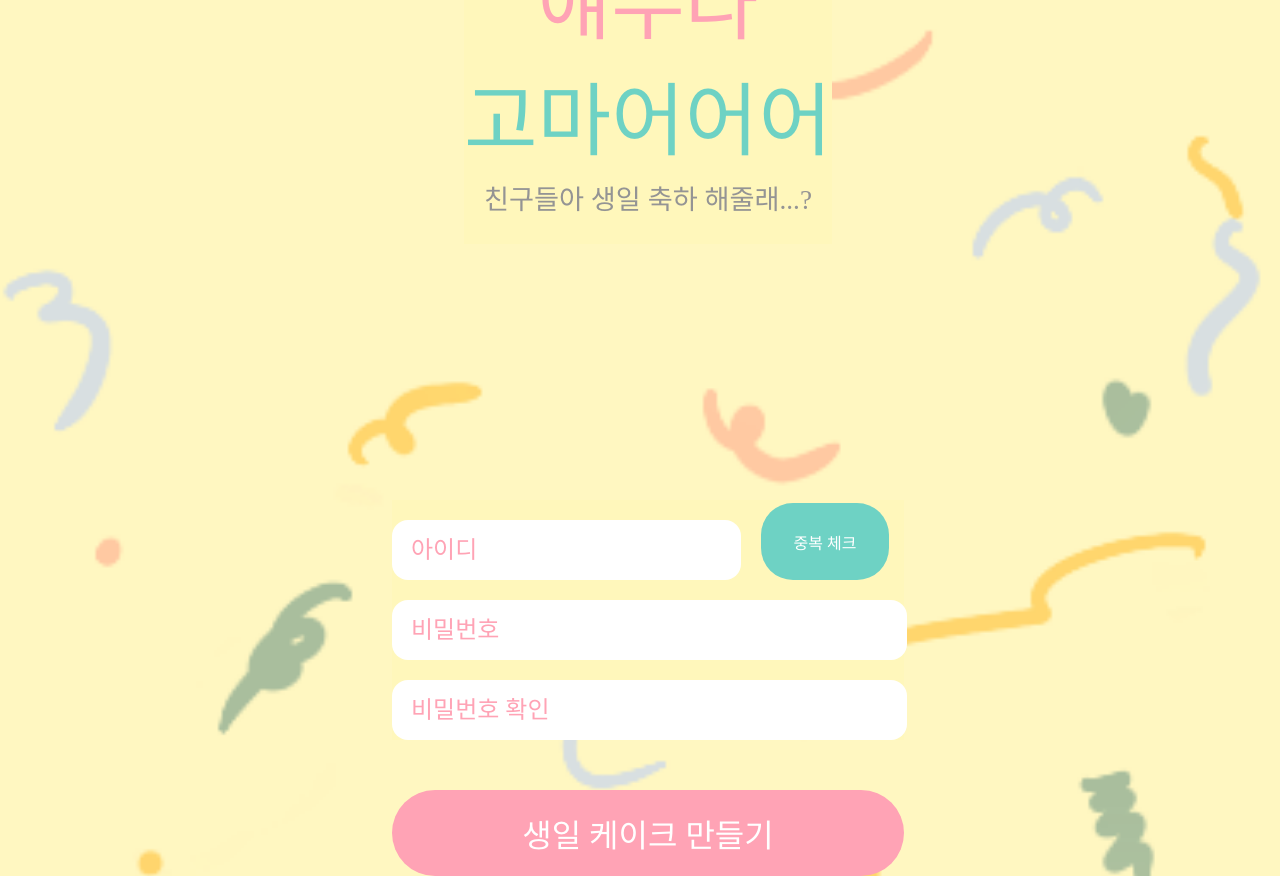
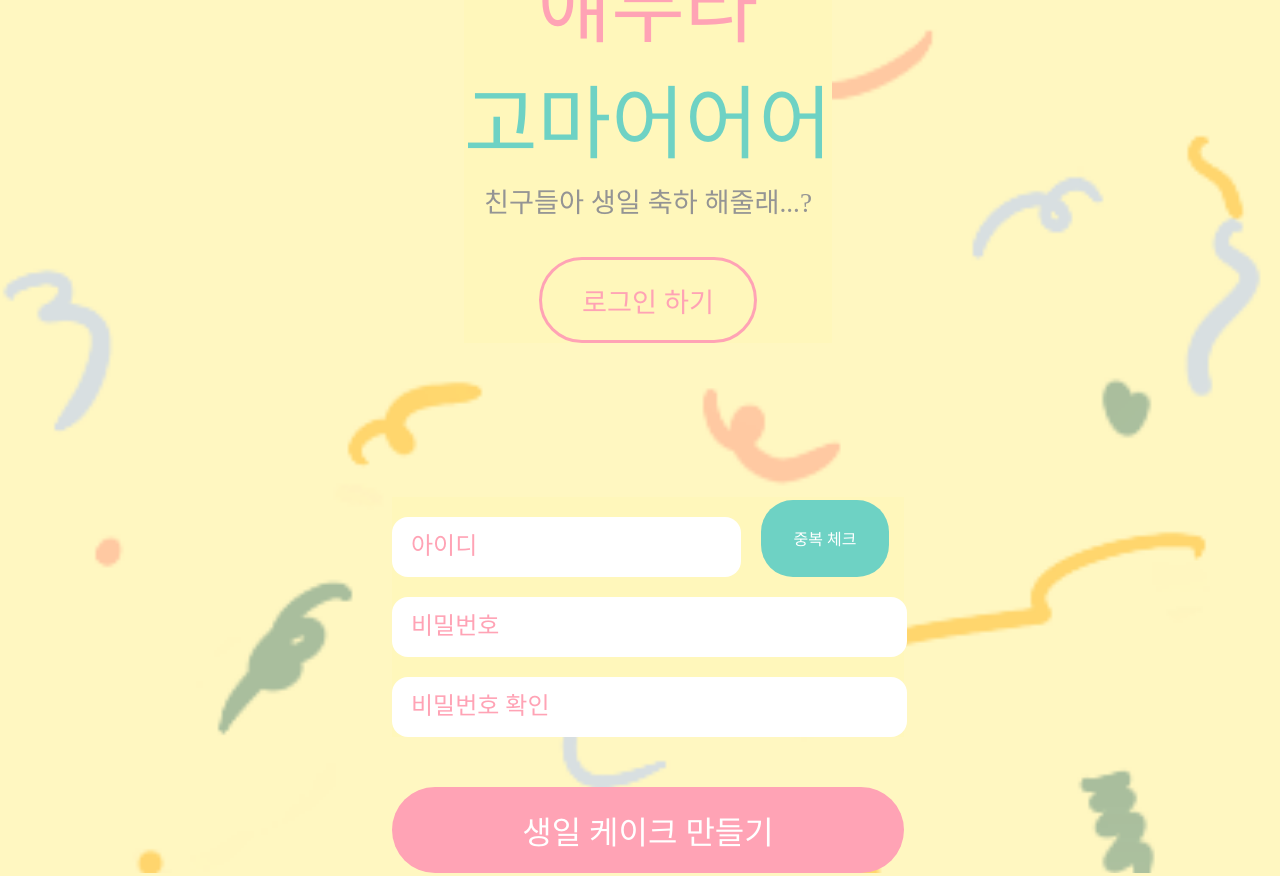
Before and after one commit to m1naworld/birthday-rollingpaper, a Flask app: page /signUp/ in a window 1280 px wide. Run offline with Flask 2, Linux system fonts and the light colour scheme; some web fonts are replaced.

Commit message:
feat : signup창에서 회원 가입하기 버튼 클릭 시 로그인 창으로 이동하는 기능 추가

```diff
--- a/templates/signUp.html
+++ b/templates/signUp.html
@@ -84,7 +84,7 @@
             font-size: 1.7rem;
         }
 
-        .title-container .sign-up-button {
+        .title-container .login-button {
             margin-top: 10px;
             font-family: var(--font-point);
             color: var(--color-point-1);
@@ -96,7 +96,7 @@
         }
 
         .input-container {
-            margin-top: 20vw;
+            margin-top: 12vw;
             display: flex;
             flex-direction: column;
             align-items: flex-start;
@@ -159,6 +159,13 @@
         }
 
     </style>
+    <script>
+        $(function(){
+            $('.login-button').click(function(){
+                location.href ='/login'
+            })
+        })
+    </script>
     <title>Sign in</title>
 </head>
 <body>
@@ -169,6 +176,7 @@
       <div>고마어어어</div>
     </div>
     <p class="sub-title">친구들아 생일 축하 해줄래...?</p>
+      <button class="login-button">로그인 하기</button>
   </div>
   <div class="input-container">
     <div class="id-container">
```
